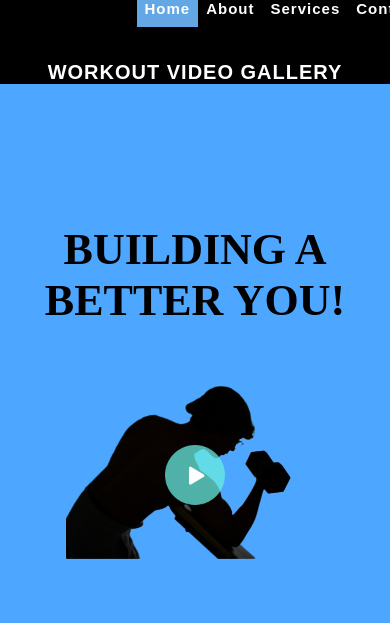
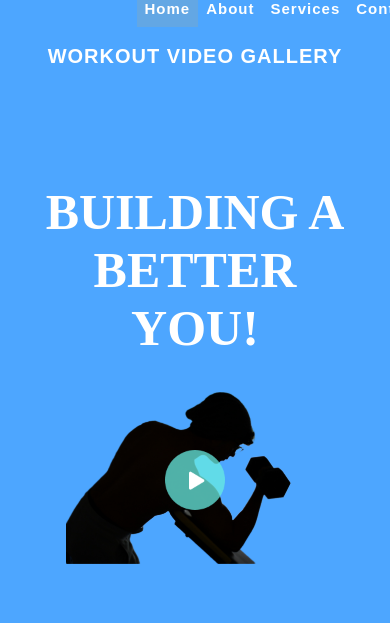
Before and after one commit to Goldnboy26/EMFITNESS, a PHP site: page /gallery.html in a window 390 px wide; the page is wider, and only the part inside the window is pictured. Shown: the top 623 px of that part. Run offline with PHP 8.4, Linux system fonts and the light colour scheme; some libraries are stand-ins or nearby versions.

Commit message:
gallery colors

```diff
--- a/assets/css/form.css
+++ b/assets/css/form.css
@@ -87,7 +87,7 @@ form button{
 
     min-height: 8vh;
 
-    background-color: white;
+    background-color: black;
 
     font-family: "Montserrat", sans-serif;
 
@@ -95,7 +95,7 @@ form button{
 
   .heading {
 
-    color: black;
+    color: white;
 
     text-transform: uppercase;
 
@@ -123,7 +123,7 @@ form button{
 
   .nav-links a {
 
-    color: black;
+    color: white;
 
     text-decoration: none;
 
--- a/assets/css/main.css
+++ b/assets/css/main.css
@@ -17,9 +17,9 @@ body{
 }
 
 .container h1 {
-  padding: 60px 0;
-  color: #000000;
-  font-size: 44px;
+  padding: 35px 0;
+  color: white;
+  font-size: 50px;
   text-align: center;
 }
 
@@ -58,7 +58,7 @@ body{
 }
 
 .small-img img{
-  width: 150px;
+  width: 210px;
 }
 
 .small-img-row p{
@@ -136,7 +136,7 @@ nav {
 
   min-height: 8vh;
 
-  background-color: black;
+  background-color: transparent;
 
   font-family: "Montserrat", sans-serif;
 
@@ -251,7 +251,7 @@ html {
 .small-img-row p{
   margin-left: 5px;
   color: #707070;
-  line-height: 20px;
+  line-height: 12px;
   font-size: 10px;
   font-weight: bold;
 }
@@ -293,9 +293,9 @@ nav {
 
   align-items: center;
 
-  min-height: 10vh;
+  min-height: 8vh;
 
-  background-color: black;
+  background-color: transparent;
 
   font-family: "Montserrat", sans-serif;
 
--- a/gallery.html
+++ b/gallery.html
@@ -47,7 +47,7 @@
               <div class="col">
                 <div class="small-img-row">
                     <div class="small-img">
-                      <p>SUPPORTED 2 ARM CURL</p>
+                  <p>SUPPORTED 2 ARM CURL</p>
                     <img src="media/assistedbicepcurls1.png">
                     <img src="media/play.png" class="play-btn" onclick="playVideo('video/suporteddumbellcurls1.MP4')">
                     </div>
```
